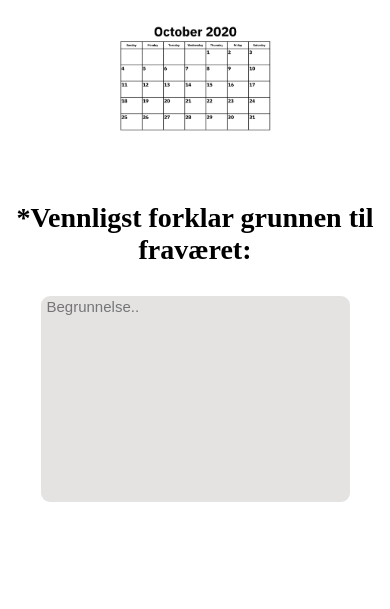
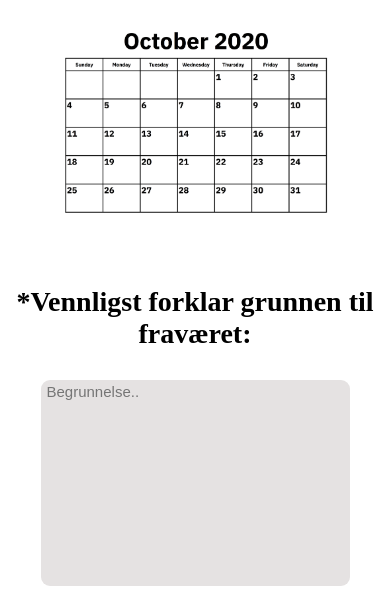
Before and after one commit to subaial/Snowball, a plain HTML site: page kalender.html in a window 390 px wide. Shown: the part 209-818 px from the top of the page. Drawn offline with Linux system fonts and the light colour scheme.

Commit message:
Update kalender.css

```diff
--- a/kalender.css
+++ b/kalender.css
@@ -37,8 +37,6 @@ img{
 }
 
 body{
-    margin: 0%;
-    padding: 0%;
 	background-image: url(bildet2.jpg);
 	background-repeat:no-repeat;
 	background-size: cover;
@@ -83,7 +81,7 @@ body{
     font-size: 15px;
     padding:  0.4em;
     padding-bottom:190px;
-    width: 70%;
+    width: 50%;
     height: 10px;
     border-radius: 9px;
     border-width: 0px;
@@ -96,10 +94,16 @@ body{
 	.textbox input{
 		width: 90%;
 	}
+	img{
+    width: 60%;
+}
   }
 
   @media screen and (max-width: 450px) {
     .logo h2{
       font-size: 40px;
     }
+		img{
+    width: 70%;
+}
   }
```
